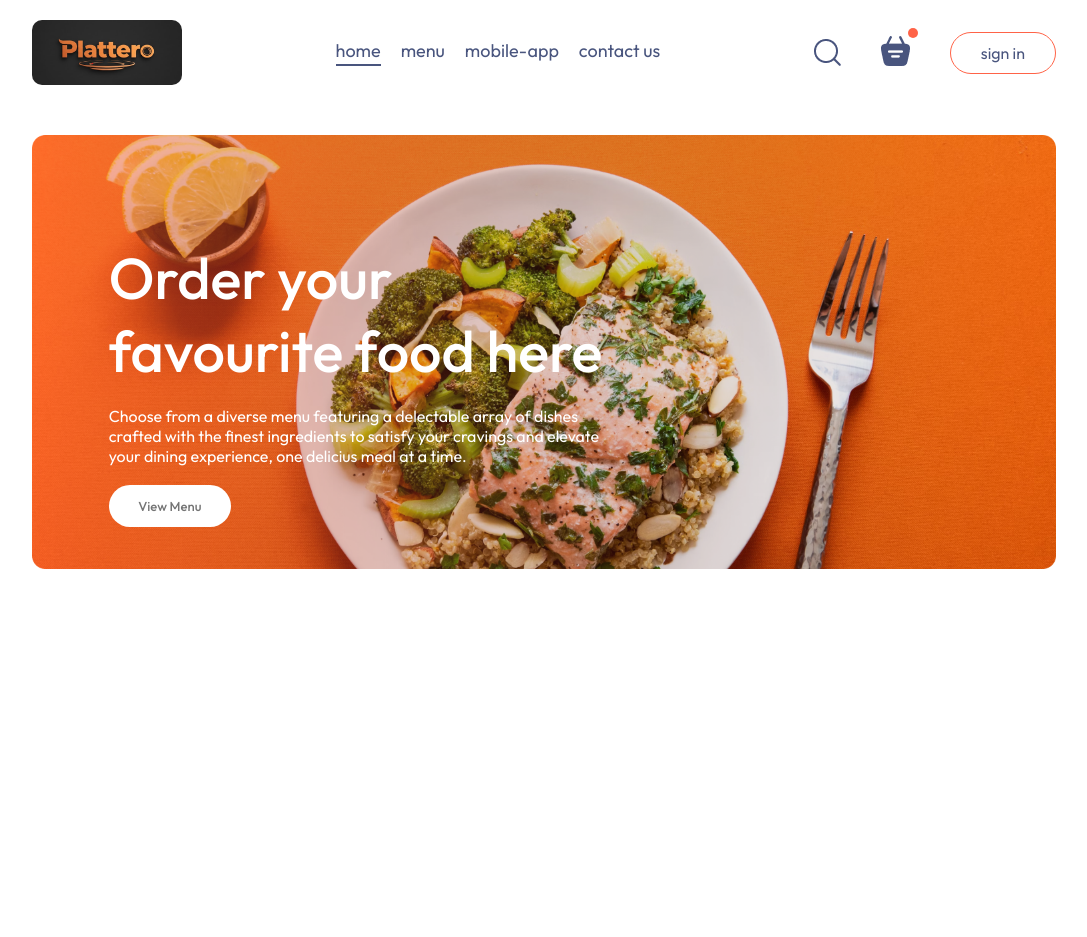
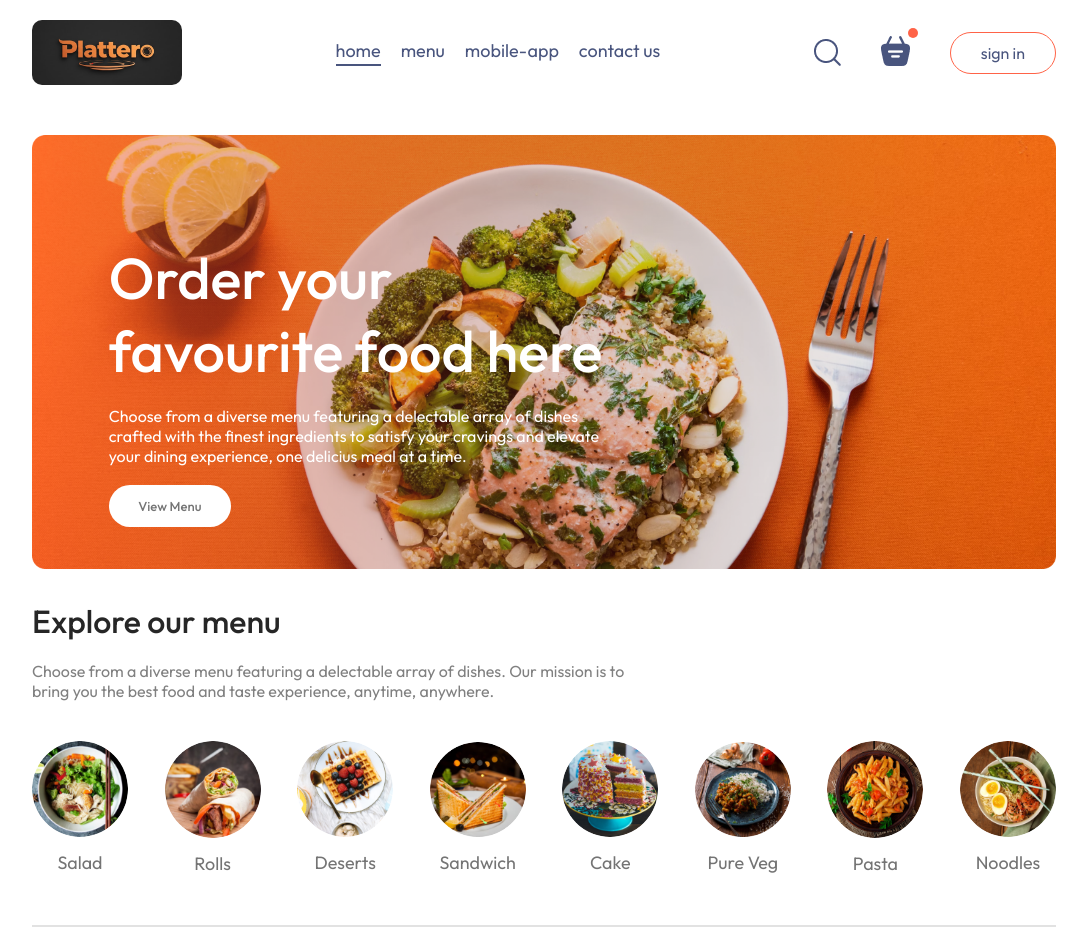
Before and after one commit to denish178/Plattero, a React (Vite) app in the folder frontend/: page / in a window 1280 px wide. Shown: the whole page, without its empty margins (96-1183 px from the left). Before the commit the page ends 800 px from the top, so only its background shows below. Built offline with nearby package versions, Linux system fonts and the light colour scheme.

Commit message:
created explore-menu component

```diff
--- a/frontend/src/components/ExploreMenu/ExploreMenu.css
+++ b/frontend/src/components/ExploreMenu/ExploreMenu.css
@@ -0,0 +1,51 @@
+.explore-menu {
+  display: flex;
+  flex-direction: column;
+  gap: 20px;
+}
+
+.explore-menu h1 {
+  color: #262626;
+  font-weight: 500;
+}
+
+.explore-menu-text {
+  max-width: 60%;
+  color: #808080;
+}
+
+.explore-menu-list {
+  display: flex;
+  justify-content: space-between;
+  align-items: center;
+  gap: 30px;
+  text-align: center;
+  margin: 20px 0px;
+  overflow-x: auto;
+}
+
+.explore-menu-list::-webkit-scrollbar {
+  display: none
+}
+
+.explore-menu-list-item img {
+  width: 7.5vw;
+  min-width: 80px;
+  cursor: pointer;
+  border-radius: 50%;
+  transition: 0.2s;
+}
+
+.explore-menu-list-item p {
+  margin-top: 10px;
+  color: #747474;
+  font-size: max(1.4vw, 16px);
+  cursor: pointer;
+}
+
+.explore-menu hr {
+  margin: 10px 0px;
+  height: 2px;
+  background-color: #e2e2e2;
+  border: none;
+}
--- a/frontend/src/components/ExploreMenu/ExploreMenu.jsx
+++ b/frontend/src/components/ExploreMenu/ExploreMenu.jsx
@@ -1,13 +1,27 @@
-import React from 'react'
-import './ExploreMenu.css'
-import { menu_list } from '../../assets/assets'
+import React from "react";
+import "./ExploreMenu.css";
+import { menu_list } from "../../assets/assets";
 
 const ExploreMenu = () => {
   return (
-    <div>
+    <div className="explore-menu" id="explore-menu">
+      <h1>Explore our menu</h1>
+      <p className="explore-menu-text">
+        Choose from a diverse menu featuring a delectable array of dishes. Our
+        mission is to bring you the best food and taste experience, anytime,
+        anywhere.
+      </p>
+      <div className="explore-menu-list">
+        {menu_list.map((item) => (
+          <div key={item.menu_name} className="explore-menu-list-item">
+            <img src={item.menu_image} alt={item.menu_name} />
+            <p>{item.menu_name}</p>
+          </div>
+        ))}
+      </div>
+      <hr />
+    </div>
+  );
+};
 
-    </div>
-  )
-}
-
-export default ExploreMenu
+export default ExploreMenu;
--- a/frontend/src/pages/Home/Home.jsx
+++ b/frontend/src/pages/Home/Home.jsx
@@ -1,11 +1,13 @@
 import React from "react";
 import "./Home.css";
 import Header from "../../components/Header/Header";
+import ExploreMenu from "../../components/ExploreMenu/ExploreMenu";
 
 const Home = () => {
   return (
     <div>
       <Header />
+      <ExploreMenu/>
     </div>
   );
 };
```
